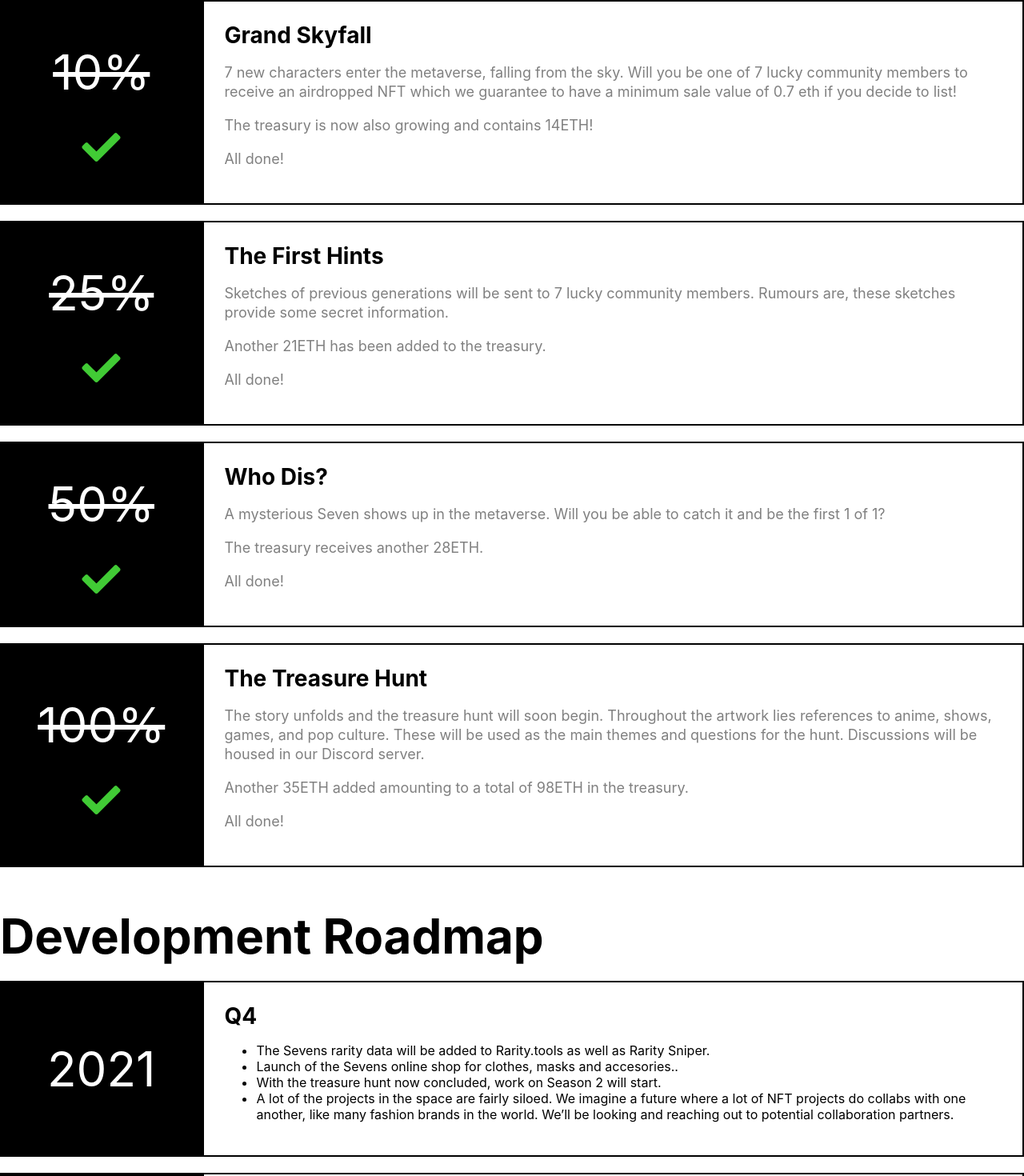
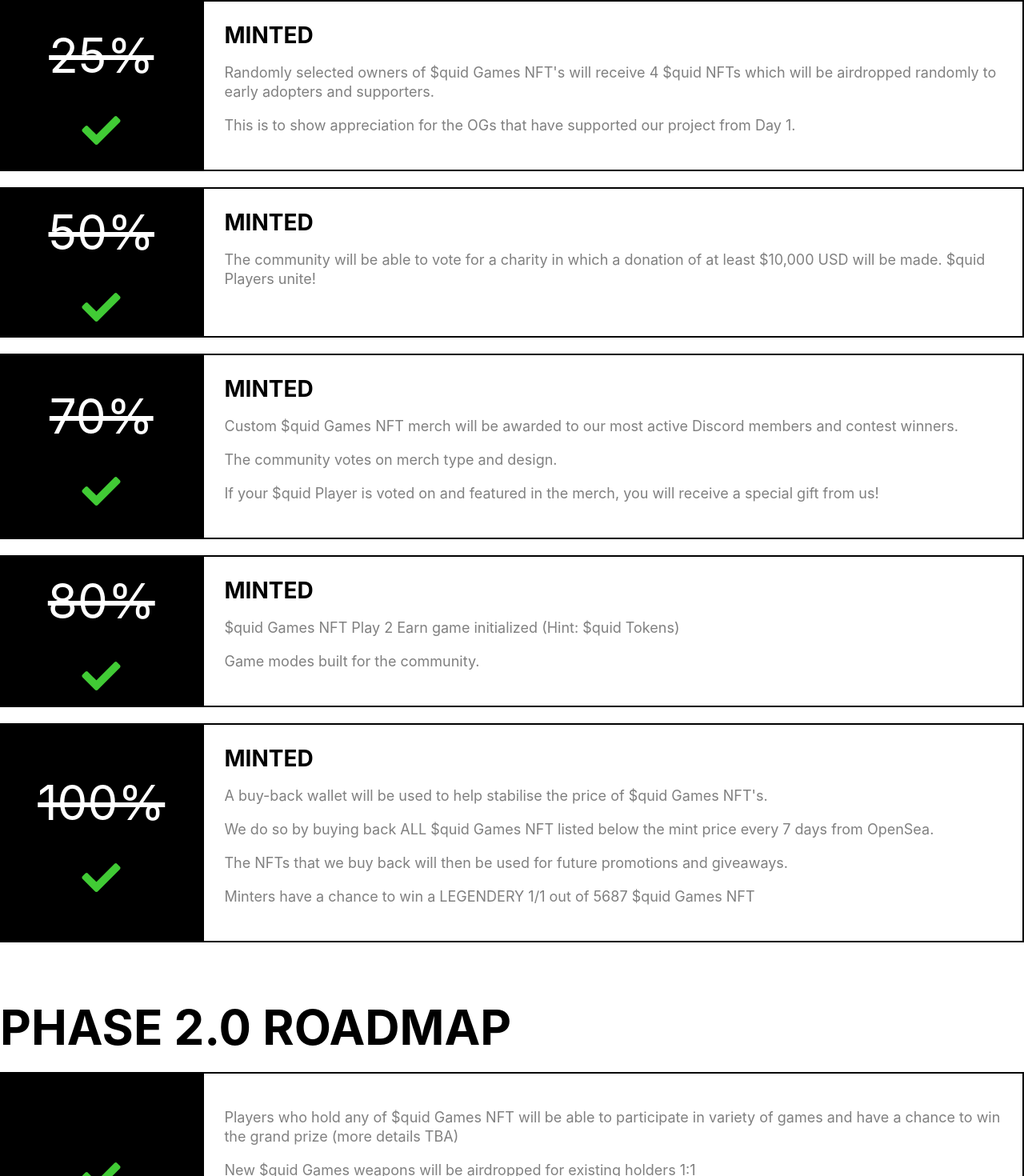
Before and after one commit to LiamK021/seven-front, a React (Create React App) app: page / in a window 1280 px wide. Shown: the part 1837-3307 px from the top of the page at 80% size. Built offline with nearby package versions, Linux system fonts and the light colour scheme.

Commit message:
update roadmap

```diff
--- a/src/component/LaunchLoadMap/LaunchLoadMap.js
+++ b/src/component/LaunchLoadMap/LaunchLoadMap.js
@@ -10,43 +10,63 @@
     constructor(props) {
         super(props);
         this.state = {
-            loadmaps: [
-                {
-                    percentage: '10%',
-                    header: 'Grand Skyfall',
-                    content: [
-                        "7 new characters enter the metaverse, falling from the sky. Will you be one of 7 lucky community members to receive an airdropped NFT which we guarantee to have a minimum sale value of 0.7 eth if you decide to list!",
-                        "The treasury is now also growing and contains 14ETH!",
-                        "All done!"
-                    ]
-                },
+            loadmaps1: [
+                // {
+                //     percentage: '10%',
+                //     header: 'Grand Skyfall',
+                //     content: [
+                //         "7 new characters enter the metaverse, falling from the sky. Will you be one of 7 lucky community members to receive an airdropped NFT which we guarantee to have a minimum sale value of 0.7 eth if you decide to list!",
+                //         "The treasury is now also growing and contains 14ETH!",
+                //         "All done!"
+                //     ]
+                // },
                 {
                     percentage: '25%',
-                    header: 'The First Hints',
+                    header: 'MINTED',
                     content: [
-                        "Sketches of previous generations will be sent to 7 lucky community members. Rumours are, these sketches provide some secret information.",
-                        "Another 21ETH has been added to the treasury.",
-                        "All done!"
+                        "Randomly selected owners of $quid Games NFT's will receive 4 $quid NFTs which will be airdropped randomly to early adopters and supporters.",
+                        "This is to show appreciation for the OGs that have supported our project from Day 1.",
                     ]
                 },
                 {
                     percentage: '50%',
-                    header: 'Who Dis?',
+                    header: 'MINTED ',
                     content: [
-                        "A mysterious Seven shows up in the metaverse. Will you be able to catch it and be the first 1 of 1?",
-                        "The treasury receives another 28ETH.",
-                        "All done!"
+                        "The community will be able to vote for a charity in which a donation of at least $10,000 USD will be made. $quid Players unite!"
+                    ]
+                },
+                {
+                    percentage: '70%',
+                    header: 'MINTED',
+                    content: [
+                        "Custom $quid Games NFT merch will be awarded to our most active Discord members and contest winners.",
+                        "The community votes on merch type and design.",
+                        "If your $quid Player is voted on and featured in the merch, you will receive a special gift from us!"
+                    ]
+                },
+                {
+                    percentage: '80%',
+                    header: 'MINTED',
+                    content: [
+                        "$quid Games NFT Play 2 Earn game initialized (Hint: $quid Tokens)",
+                        "Game modes built for the community.",
                     ]
                 },
                 {
                     percentage: '100%',
-                    header: 'The Treasure Hunt',
+                    header: 'MINTED',
                     content: [
-                        "The story unfolds and the treasure hunt will soon begin. Throughout the artwork lies references to anime, shows, games, and pop culture. These will be used as the main themes and questions for the hunt. Discussions will be housed in our Discord server.",
-                        "Another 35ETH added amounting to a total of 98ETH in the treasury.",
-                        "All done!"
+                        "A buy-back wallet will be used to help stabilise the price of $quid Games NFT's.",
+                        "We do so by buying back ALL $quid Games NFT listed below the mint price every 7 days from OpenSea.",
+                        "The NFTs that we buy back will then be used for future promotions and giveaways. ",
+                        "Minters have a chance to win a LEGENDERY 1/1 out of 5687 $quid Games NFT  "
                     ]
                 },
+            ],
+            loadmaps2:[
+                "Players who hold any of $quid Games NFT will be able to participate in variety of games and have a chance to win the grand prize (more details TBA) ",
+                "New $quid Games weapons will be airdropped for existing holders 1:1",
+                "Release of $quid Tokens (more details to come)"
             ]
         }
     }
@@ -54,11 +74,11 @@
     render() {
         return (
             <div className='launch-loadmap-control'>
-                <h2>Launch RoadMap</h2>
+                <h2>PHASE 1.0 ROADMAP</h2>
 
                 {
-                    this.state.loadmaps &&
-                    this.state.loadmaps.map((item, index) => {
+                    this.state.loadmaps1 &&
+                    this.state.loadmaps1.map((item, index) => {
                         return (
                             <LaunchLoadMapItem
                                 key={index}
@@ -69,6 +89,21 @@
                         )
                     })
                 }
+
+                <h2>PHASE 2.0 ROADMAP</h2>
+                {
+                    this.state.loadmaps2 &&
+                    // this.state.loadmaps2.map((item, index) =>{
+                    //     return (
+                            <LaunchLoadMapItem
+                            // key = {index}
+                            percentage = ""
+                            header = ""
+                            content = {this.state.loadmaps2}
+                            />
+                    //     )
+                    // })
+                }
             </div>
         );
     }
--- a/src/component/ToKnow/ToKnow.js
+++ b/src/component/ToKnow/ToKnow.js
@@ -1,5 +1,4 @@
 import React from "react";
-import ToKnowRight from "./ToKnowRight";
 class ToKnow extends React.Component{
     render(){
         return(
```
